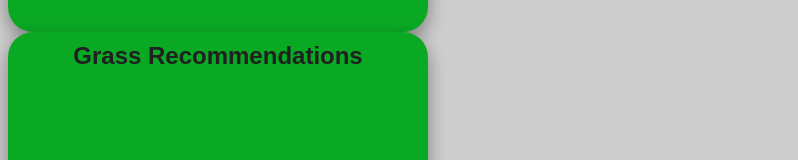
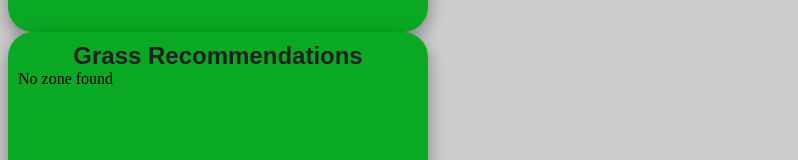
Before and after one commit to drewbrownie21/yard-planner, a React (Vite) app: page / in a window 1280 px wide. Shown: the part 268-428 px from the top of the page, without its empty margins (0-798 px from the left). Built offline with nearby package versions, Linux system fonts and the light colour scheme.

Commit message:
Display grass types

```diff
--- a/src/Grass/Grass.tsx
+++ b/src/Grass/Grass.tsx
@@ -5,7 +5,7 @@ export function Grass(zone: { zone: string }) {
   console.log(grassTypes(zone.zone));
   return (
     <section className="grass">
-      <Tile title={"Grass Recommendations"}></Tile>
+      <Tile title={"Grass Recommendations"}>{grassTypes(zone.zone)}</Tile>
     </section>
   );
 }
```
